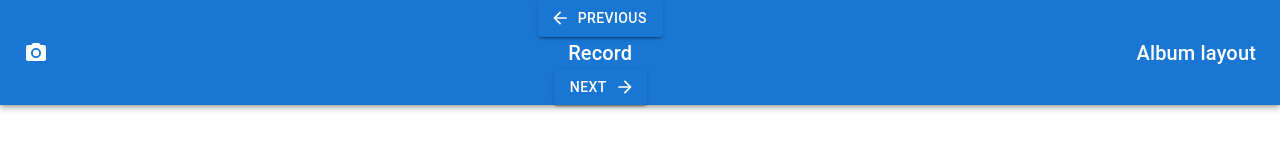
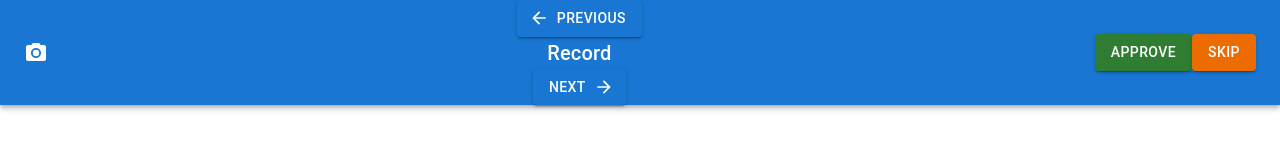
Before and after one commit to GuilleTG00/VaoTest, a React (Create React App) app: page / in a window 1280 px wide. Shown: the top 160 px of the page. Built offline with nearby package versions, Linux system fonts and the light colour scheme.

Commit message:
added JSON Table and skip - approve buttons

```diff
--- a/package.json
+++ b/package.json
@@ -13,6 +13,7 @@
     "@textea/json-viewer": "^1.24.4",
     "react": "^18.2.0",
     "react-dom": "^18.2.0",
+    "react-json-to-table": "^0.1.7",
     "react-pdf": "^5.7.2",
     "react-scripts": "5.0.1",
     "web-vitals": "^2.1.4"
--- a/src/JSONViewer/JSONData.js
+++ b/src/JSONViewer/JSONData.js
@@ -1,14 +1,16 @@
+import _ from 'lodash';
+
 import React, { useEffect, useState } from "react";
 
+import { JsonToTable } from "react-json-to-table";
 import { Grid } from "@mui/material";
+
+import ReactJson from '@textea/json-viewer'
 import DataObjectIcon from '@mui/icons-material/DataObject';
 import TableChartIcon from '@mui/icons-material/TableChart';
 
-import ReactJson from '@textea/json-viewer'
-
 const JSONData = () => {
     const [JSON, setJSON] = useState({});
-
     useEffect(() => {
         checkFileExist(2)
     }, [])
@@ -31,7 +33,6 @@ const JSONData = () => {
             flexDirection="column"
             justifyContent="flex-start"
             textAlign="left"
-            xs={12}
         >
             <Grid item>
                 <Grid
@@ -67,6 +68,7 @@ const JSONData = () => {
                         Table viewer for JSON:
                     </b>
                 </Grid>
+                <JsonToTable json={JSON}/>
             </Grid>
         </Grid>
     )
--- a/src/JSONViewer/example_2.json
+++ b/src/JSONViewer/example_2.json
@@ -1,5 +1,4 @@
-{
-    "quiz": {
+[{
         "sport": {
             "q1": {
                 "question": "Which one is correct team name in NBA?",
@@ -34,5 +33,4 @@
                 "answer": "4"
             }
         }
-    }
-}
+}]
--- a/src/PDFViewer/Navigation/CustomNextButton.js
+++ b/src/PDFViewer/Navigation/CustomNextButton.js
@@ -19,7 +19,6 @@ const CustomNextButton = ({
 );
 
 CustomNextButton.propTypes = {
-  classes: PropTypes.shape().isRequired,
   handleNextButton: PropTypes.func.isRequired,
 };
 
--- a/src/PDFViewer/SecondTest.js
+++ b/src/PDFViewer/SecondTest.js
@@ -1,6 +1,6 @@
 import _ from 'lodash';
 
-import React, { useEffect, useState, useRef, useLayoutEffect } from 'react';
+import React, { useEffect, useState, useRef } from 'react';
 import { Document, Page } from 'react-pdf/dist/esm/entry.webpack';
 import { Grid } from '@mui/material';
 
@@ -20,33 +20,20 @@ const TestCase = () => {
     // Reference to modify the PDF width Value to its container.
     const refPDFContainer = useRef(0)
 
-    console.log("LETS VALIDATE", refPDFContainer);
-
     const onDocumentLoadSuccess = ({ numPages }) => setTotalPages(numPages);
 
     const checkFileExist = (id) => {
         const path = `./Example_${id}.pdf`;
         try {
         setPDF(require(`${path}`))
-         return require(`${path}`);
         } catch (err) {
          return null;
         }
       };
 
-      //We use the useLayoutEffect before DOM mutations
-/*
-      useLayoutEffect(() => {
-        const widthValue = refPDFContainer.current.clientWidth;
-
-      })
-*/
-
       //We use useEffect after DOM mutations
     useEffect(() =>{
-        const validation = checkFileExist(1);
-        console.log(validation);
-        //setPDF(validation);
+        checkFileExist(1);
     }, []);
 
     useEffect(() => {
@@ -54,7 +41,7 @@ const TestCase = () => {
         if (!_.isNil(widthValue)) {
             setWidth(widthValue);
         }
-    }, [])
+    }, [refPDFContainer.current.offsetWidth])
 
     return (
         <div>
--- a/src/PDFViewer/mainPDFstyles.css
+++ b/src/PDFViewer/mainPDFstyles.css
@@ -20,6 +20,7 @@
   .pdfContainer {
     margin: 0 !important;
     padding: 0 !important;
+    align-items: center;
   }
 
   .ReactPDF__Document {
--- a/src/TestComponent.js
+++ b/src/TestComponent.js
@@ -48,8 +48,7 @@ const TestComponent = () => {
           flexDirection: 'row',
         }}>
           <CameraIcon sx={{ mr: 2 }} />
-            <Grid item
-            >
+            <Grid item>
               <Button
                 variant="contained"
                 startIcon={<ArrowBackIcon />}
@@ -66,9 +65,22 @@ const TestComponent = () => {
                 Next
               </Button>
             </Grid>
-          <Typography variant="h6" color="inherit" noWrap>
-            Album layout
-          </Typography>
+            <Grid
+              item
+            >
+              <Button
+                variant="contained"
+                color="success"
+              >
+                Approve
+              </Button>
+              <Button
+                variant="contained"
+                color="warning"
+              >
+                Skip
+              </Button>
+          </Grid>
         </Toolbar>
       </AppBar>
         {/* Hero unit */}
```
Also changed, not shown: 1 other file (tests, documents, lock files or other folders). Lines whose indentation alone changed are shown as unchanged.
